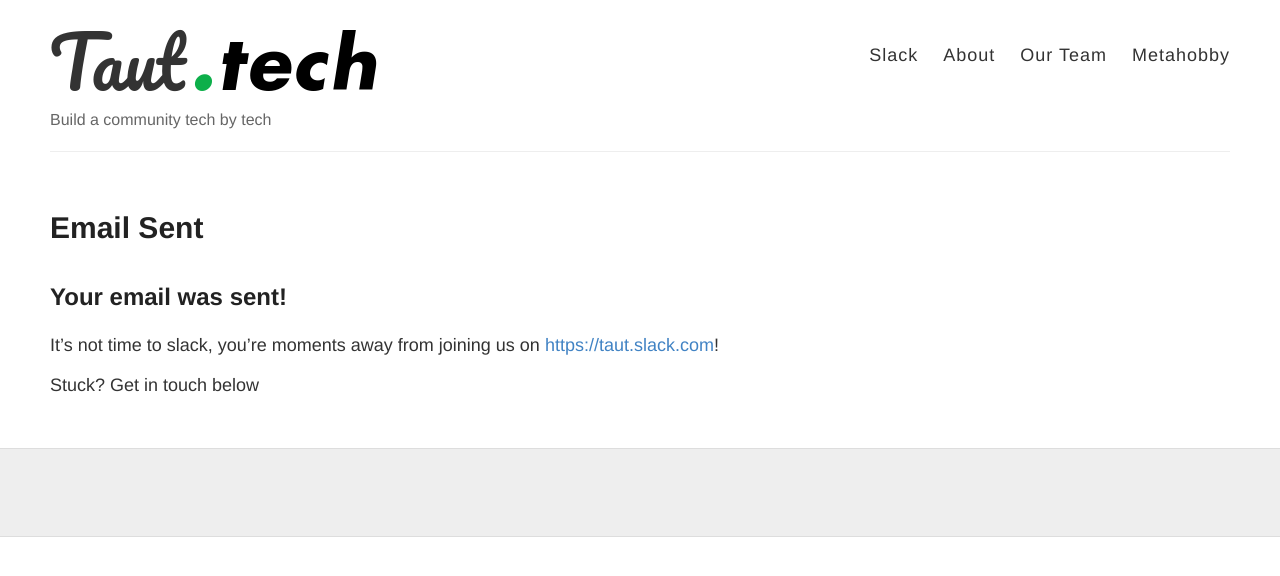
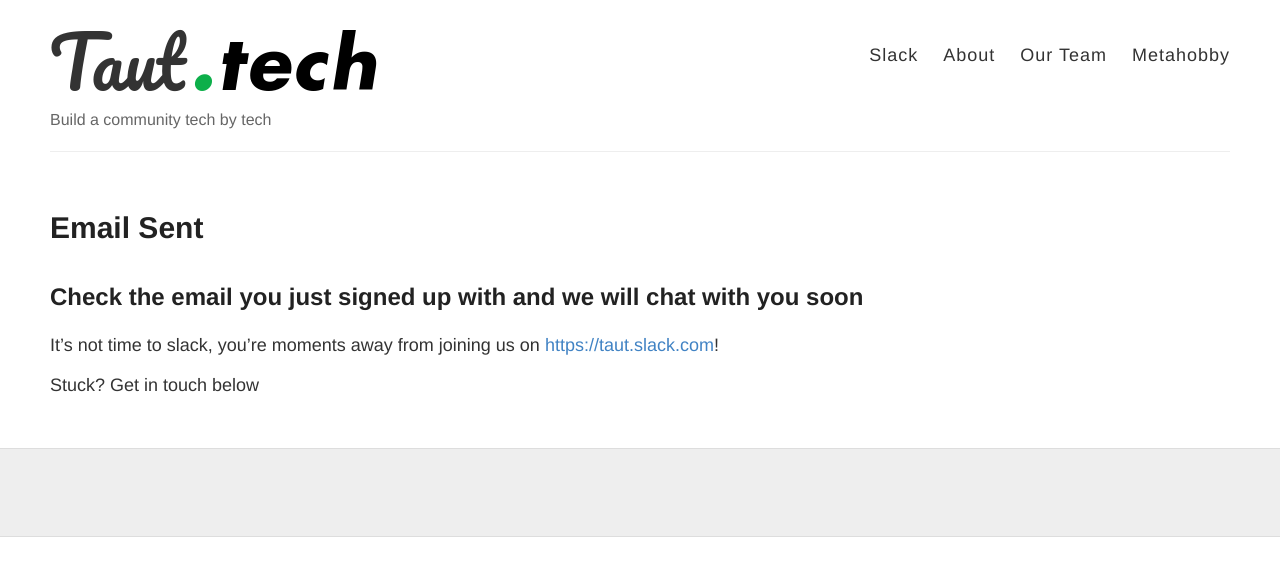
Before and after one commit to qst0/taut.tech, a Jekyll site: the page built from email-sent.md, in a window 1280 px wide. Shown: the top 576 px of the page. Built offline with Jekyll 4.4.1, drawn with Linux system fonts in a browser that asks for light colours.

Commit message:
email-sent

```diff
--- a/email-sent.md
+++ b/email-sent.md
@@ -4,7 +4,7 @@ title: Email Sent
 permalink: /email-sent/
 ---
 
-## Your email was sent!
+## Check the email you just signed up with and we will chat with you soon
 
 It's not time to slack, you're moments away from joining us on [https://taut.slack.com](https://taut.slack.com)!
 
```
